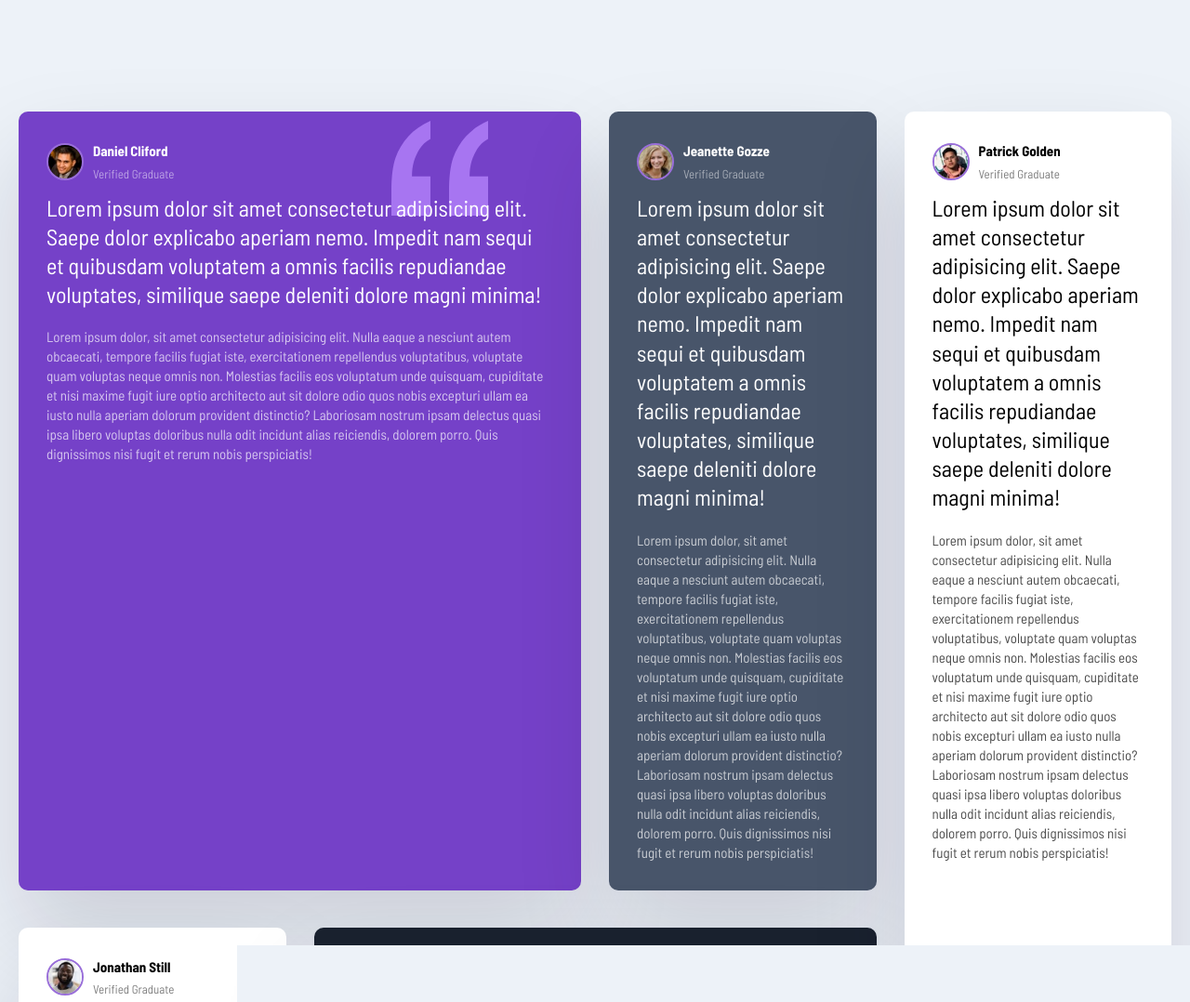
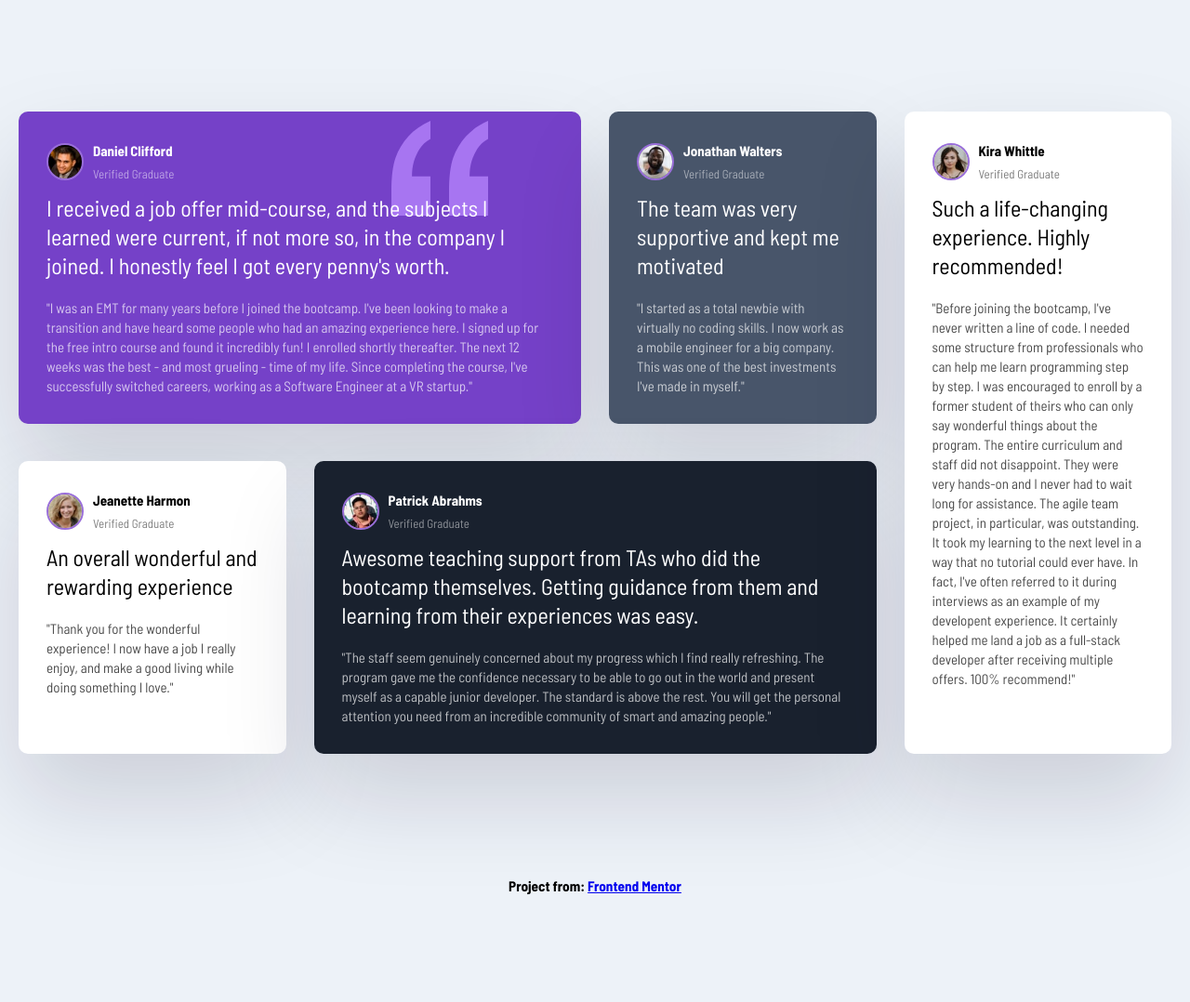
Before and after one commit to rafaelpianaro/css-grid-crash-2022, a plain HTML site: page index.html in a window 1280 px wide. Shown: the top 1078 px of the page at 93% size. After the commit the page ends 967 px from the top, so only its background shows below. Drawn offline with Linux system fonts and the light colour scheme.

Commit message:
fixed index

```diff
--- a/index.html
+++ b/index.html
@@ -11,85 +11,111 @@
     <div class="testimonials">
         <div class="card card--bg-purple">
           <header class="card-header">
-                <img src="images/image-daniel.jpg" class="card-img" alt="">
+            <img src="images/image-daniel.jpg" class="card-img" alt="" />
             <div>
-                    <h3>Daniel Cliford</h3>
+              <h3>Daniel Clifford</h3>
               <p>Verified Graduate</p>
             </div>
           </header>
           <p class="card-lead">
-                Lorem ipsum dolor sit amet consectetur adipisicing elit. Saepe dolor explicabo aperiam nemo. Impedit nam sequi et quibusdam voluptatem a omnis facilis repudiandae voluptates, similique saepe deleniti dolore magni minima!
+            I received a job offer mid-course, and the subjects I learned were
+            current, if not more so, in the company I joined. I honestly feel I
+            got every penny's worth.
           </p>
           <p class="card-quote">
-                Lorem ipsum dolor, sit amet consectetur adipisicing elit. Nulla eaque a nesciunt autem obcaecati, tempore facilis fugiat iste, exercitationem repellendus voluptatibus, voluptate quam voluptas neque omnis non. Molestias facilis eos voluptatum unde quisquam, cupiditate et nisi maxime fugit iure optio architecto aut sit dolore odio quos nobis excepturi ullam ea iusto nulla aperiam dolorum provident distinctio? Laboriosam nostrum ipsam delectus quasi ipsa libero voluptas doloribus nulla odit incidunt alias reiciendis, dolorem porro. Quis dignissimos nisi fugit et rerum nobis perspiciatis!
+            "I was an EMT for many years before I joined the bootcamp. I've been
+            looking to make a transition and have heard some people who had an
+            amazing experience here. I signed up for the free intro course and
+            found it incredibly fun! I enrolled shortly thereafter. The next 12
+            weeks was the best - and most grueling - time of my life. Since
+            completing the course, I've successfully switched careers, working as
+            a Software Engineer at a VR startup."
           </p>
         </div>
 
         <div class="card card--bg-gray-blue">
           <header class="card-header">
-                <img src="images/image-jeanette.jpg" class="card-img" alt="">
+            <img src="images/image-jonathan.jpg" class="card-img" alt="" />
             <div>
-                    <h3>Jeanette Gozze</h3>
+              <h3>Jonathan Walters</h3>
               <p>Verified Graduate</p>
             </div>
           </header>
           <p class="card-lead">
-                Lorem ipsum dolor sit amet consectetur adipisicing elit. Saepe dolor explicabo aperiam nemo. Impedit nam sequi et quibusdam voluptatem a omnis facilis repudiandae voluptates, similique saepe deleniti dolore magni minima!
+            The team was very supportive and kept me motivated
           </p>
           <p class="card-quote">
-                Lorem ipsum dolor, sit amet consectetur adipisicing elit. Nulla eaque a nesciunt autem obcaecati, tempore facilis fugiat iste, exercitationem repellendus voluptatibus, voluptate quam voluptas neque omnis non. Molestias facilis eos voluptatum unde quisquam, cupiditate et nisi maxime fugit iure optio architecto aut sit dolore odio quos nobis excepturi ullam ea iusto nulla aperiam dolorum provident distinctio? Laboriosam nostrum ipsam delectus quasi ipsa libero voluptas doloribus nulla odit incidunt alias reiciendis, dolorem porro. Quis dignissimos nisi fugit et rerum nobis perspiciatis!
+            "I started as a total newbie with virtually no coding skills. I now
+            work as a mobile engineer for a big company. This was one of the best
+            investments I've made in myself."
           </p>
         </div>
 
         <div class="card">
           <header class="card-header">
-                <img src="images/image-jonathan.jpg" class="card-img" alt="">
+            <img src="images/image-jeanette.jpg" class="card-img" alt="" />
             <div>
-                    <h3>Jonathan Still</h3>
+              <h3>Jeanette Harmon</h3>
               <p>Verified Graduate</p>
             </div>
           </header>
-            <p class="card-lead">
-                Lorem ipsum dolor sit amet consectetur adipisicing elit. Saepe dolor explicabo aperiam nemo. Impedit nam sequi et quibusdam voluptatem a omnis facilis repudiandae voluptates, similique saepe deleniti dolore magni minima!
-            </p>
+          <p class="card-lead">An overall wonderful and rewarding experience</p>
           <p class="card-quote">
-                Lorem ipsum dolor, sit amet consectetur adipisicing elit. Nulla eaque a nesciunt autem obcaecati, tempore facilis fugiat iste, exercitationem repellendus voluptatibus, voluptate quam voluptas neque omnis non. Molestias facilis eos voluptatum unde quisquam, cupiditate et nisi maxime fugit iure optio architecto aut sit dolore odio quos nobis excepturi ullam ea iusto nulla aperiam dolorum provident distinctio? Laboriosam nostrum ipsam delectus quasi ipsa libero voluptas doloribus nulla odit incidunt alias reiciendis, dolorem porro. Quis dignissimos nisi fugit et rerum nobis perspiciatis!
+            "Thank you for the wonderful experience! I now have a job I really
+            enjoy, and make a good living while doing something I love."
           </p>
         </div>
 
         <div class="card card--bg-black-blue">
           <header class="card-header">
-                <img src="images/image-kira.jpg" class="card-img" alt="">
+            <img src="images/image-patrick.jpg" class="card-img" alt="" />
             <div>
-                    <h3>Kira Lorenzo</h3>
+              <h3>Patrick Abrahms</h3>
               <p>Verified Graduate</p>
             </div>
           </header>
           <p class="card-lead">
-                Lorem ipsum dolor sit amet consectetur adipisicing elit. Saepe dolor explicabo aperiam nemo. Impedit nam sequi et quibusdam voluptatem a omnis facilis repudiandae voluptates, similique saepe deleniti dolore magni minima!
+            Awesome teaching support from TAs who did the bootcamp themselves.
+            Getting guidance from them and learning from their experiences was
+            easy.
           </p>
           <p class="card-quote">
-                Lorem ipsum dolor, sit amet consectetur adipisicing elit. Nulla eaque a nesciunt autem obcaecati, tempore facilis fugiat iste, exercitationem repellendus voluptatibus, voluptate quam voluptas neque omnis non. Molestias facilis eos voluptatum unde quisquam, cupiditate et nisi maxime fugit iure optio architecto aut sit dolore odio quos nobis excepturi ullam ea iusto nulla aperiam dolorum provident distinctio? Laboriosam nostrum ipsam delectus quasi ipsa libero voluptas doloribus nulla odit incidunt alias reiciendis, dolorem porro. Quis dignissimos nisi fugit et rerum nobis perspiciatis!
+            "The staff seem genuinely concerned about my progress which I find
+            really refreshing. The program gave me the confidence necessary to be
+            able to go out in the world and present myself as a capable junior
+            developer. The standard is above the rest. You will get the personal
+            attention you need from an incredible community of smart and amazing
+            people."
           </p>
         </div>
 
         <div class="card">
           <header class="card-header">
-                <img src="images/image-patrick.jpg" class="card-img" alt="">
+            <img src="images/image-kira.jpg" class="card-img" alt="" />
             <div>
-                    <h3>Patrick Golden</h3>
+              <h3>Kira Whittle</h3>
               <p>Verified Graduate</p>
             </div>
           </header>
           <p class="card-lead">
-                Lorem ipsum dolor sit amet consectetur adipisicing elit. Saepe dolor explicabo aperiam nemo. Impedit nam sequi et quibusdam voluptatem a omnis facilis repudiandae voluptates, similique saepe deleniti dolore magni minima!
+            Such a life-changing experience. Highly recommended!
           </p>
           <p class="card-quote">
-                Lorem ipsum dolor, sit amet consectetur adipisicing elit. Nulla eaque a nesciunt autem obcaecati, tempore facilis fugiat iste, exercitationem repellendus voluptatibus, voluptate quam voluptas neque omnis non. Molestias facilis eos voluptatum unde quisquam, cupiditate et nisi maxime fugit iure optio architecto aut sit dolore odio quos nobis excepturi ullam ea iusto nulla aperiam dolorum provident distinctio? Laboriosam nostrum ipsam delectus quasi ipsa libero voluptas doloribus nulla odit incidunt alias reiciendis, dolorem porro. Quis dignissimos nisi fugit et rerum nobis perspiciatis!
+            "Before joining the bootcamp, I've never written a line of code. I
+            needed some structure from professionals who can help me learn
+            programming step by step. I was encouraged to enroll by a former
+            student of theirs who can only say wonderful things about the program.
+            The entire curriculum and staff did not disappoint. They were very
+            hands-on and I never had to wait long for assistance. The agile team
+            project, in particular, was outstanding. It took my learning to the
+            next level in a way that no tutorial could ever have. In fact, I've
+            often referred to it during interviews as an example of my developent
+            experience. It certainly helped me land a job as a full-stack
+            developer after receiving multiple offers. 100% recommend!"
           </p>
         </div>
+      </div>
 
-    </div>
     <footer>
         <h3>Project from: <a href="https://www.frontendmentor.io">Frontend Mentor</a></h3>
     </footer>
```
Lines whose indentation alone changed are shown as unchanged.
